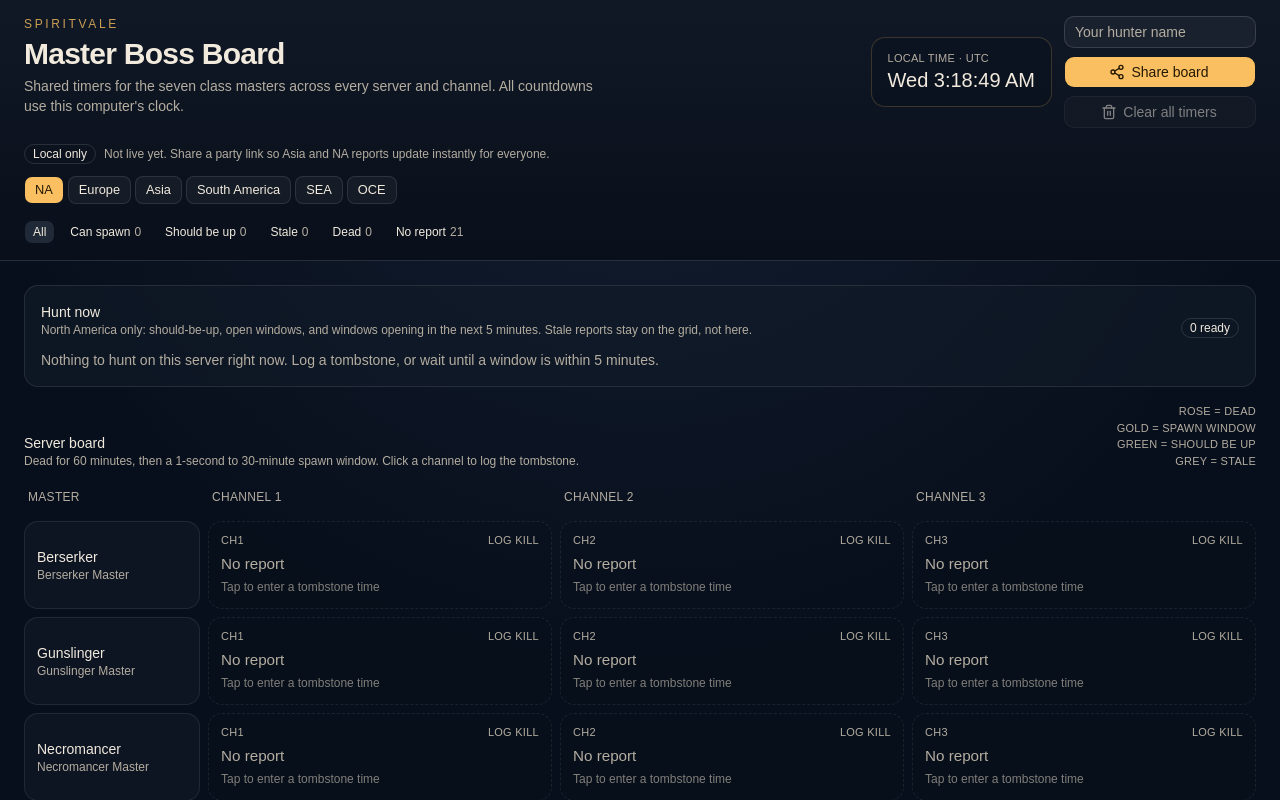
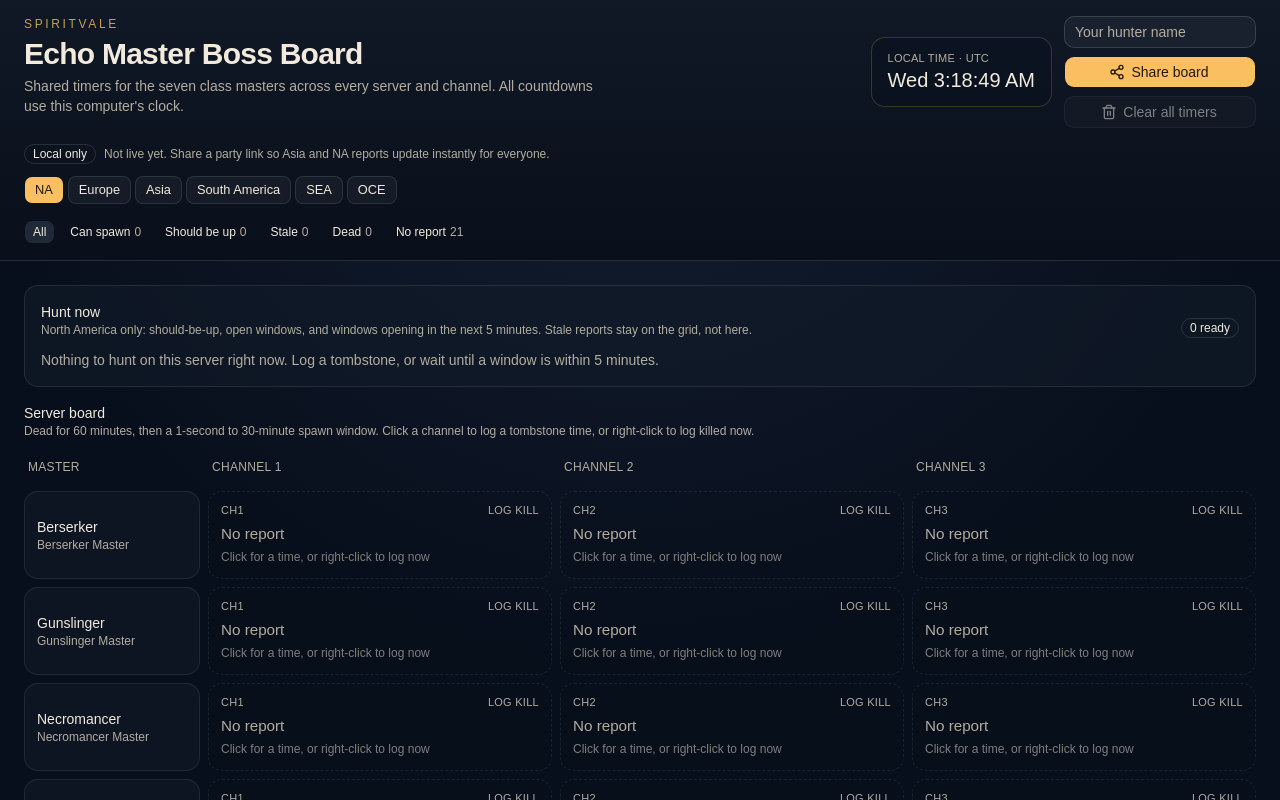
Before and after one commit to gino-vi/echo-timer, a React (Vite) app: page / in a window 1280 px wide. Shown: the top 800 px of the page. Built offline with nearby package versions, Linux system fonts and the light colour scheme.

Commit message:
Retitle the board and add right-click to log a kill now
Rename the page and header to Echo Master Boss Board, drop the color
legend, and let hunters right-click a timer cell to save the current time.

Co-authored-by: walknotthemiddleroad <walknotthemiddleroad@gmail.com>

```diff
--- a/index.html
+++ b/index.html
@@ -8,7 +8,7 @@
       name="description"
       content="Shared SpiritVale master boss timers across NA, Europe, Asia, South America, SEA, and OCE."
     />
-    <title>SpiritVale Boss Board</title>
+    <title>Echo Master Boss Board</title>
   </head>
   <body>
     <div id="root"></div>
--- a/src/App.tsx
+++ b/src/App.tsx
@@ -18,6 +18,11 @@ export default function App() {
   const [selected, setSelected] = useState<SelectedCell | null>(null)
 
   const counts = countStatuses(boardState.board, nowMs, boardState.serverId)
+
+  function logKilledNow(cell: SelectedCell) {
+    boardState.reportKill(timerKey(cell.bossId, cell.serverId, cell.channel), new Date())
+    toast.success('Logged as killed now')
+  }
 
   function handleImport(text: string) {
     const parsed = JSON.parse(text) as BoardDoc
@@ -55,23 +60,16 @@ export default function App() {
           now={nowMs}
           serverId={boardState.serverId}
           onSelect={setSelected}
+          onQuickKill={logKilledNow}
         />
 
         <section className="space-y-3">
-          <div className="flex items-end justify-between gap-3">
-            <div>
-              <h2 className="font-heading text-sm font-medium">Server board</h2>
-              <p className="text-xs text-muted-foreground">
-                Dead for 60 minutes, then a 1-second to 30-minute spawn window. Click a channel to
-                log the tombstone.
-              </p>
-            </div>
-            <div className="hidden text-right text-[11px] tracking-wide text-muted-foreground uppercase sm:block">
-              <p>Rose = dead</p>
-              <p>Gold = spawn window</p>
-              <p>Green = should be up</p>
-              <p>Grey = stale</p>
-            </div>
+          <div>
+            <h2 className="font-heading text-sm font-medium">Server board</h2>
+            <p className="text-xs text-muted-foreground">
+              Dead for 60 minutes, then a 1-second to 30-minute spawn window. Click a channel to
+              log a tombstone time, or right-click to log killed now.
+            </p>
           </div>
           <BossGrid
             board={boardState.board}
@@ -79,6 +77,7 @@ export default function App() {
             now={nowMs}
             filter={filter}
             onSelect={setSelected}
+            onQuickKill={logKilledNow}
           />
         </section>
       </main>
--- a/src/components/BossGrid.tsx
+++ b/src/components/BossGrid.tsx
@@ -12,9 +12,10 @@ type BossGridProps = {
   now: number
   filter: HuntFilter
   onSelect: (cell: SelectedCell) => void
+  onQuickKill: (cell: SelectedCell) => void
 }
 
-export function BossGrid({ board, serverId, now, filter, onSelect }: BossGridProps) {
+export function BossGrid({ board, serverId, now, filter, onSelect, onQuickKill }: BossGridProps) {
   const rows = BOSSES.map((boss) => {
     const cells = CHANNELS.map((channel) => {
       const key = timerKey(boss.id, serverId, channel)
@@ -67,6 +68,9 @@ export function BossGrid({ board, serverId, now, filter, onSelect }: BossGridPro
                   onClick={() =>
                     onSelect({ bossId: boss.id, serverId, channel: cell.channel })
                   }
+                  onQuickKill={() =>
+                    onQuickKill({ bossId: boss.id, serverId, channel: cell.channel })
+                  }
                 />
               ))}
             </div>
@@ -89,6 +93,9 @@ export function BossGrid({ board, serverId, now, filter, onSelect }: BossGridPro
                   onClick={() =>
                     onSelect({ bossId: boss.id, serverId, channel: cell.channel })
                   }
+                  onQuickKill={() =>
+                    onQuickKill({ bossId: boss.id, serverId, channel: cell.channel })
+                  }
                 />
               ))}
             </div>
--- a/src/components/Header.tsx
+++ b/src/components/Header.tsx
@@ -111,7 +111,7 @@ export function Header({
               SpiritVale
             </p>
             <h1 className="font-heading text-2xl font-semibold tracking-tight sm:text-3xl">
-              Master Boss Board
+              Echo Master Boss Board
             </h1>
             <p className="max-w-xl text-sm text-muted-foreground">
               Shared timers for the seven class masters across every server and channel.
--- a/src/components/HuntStrip.tsx
+++ b/src/components/HuntStrip.tsx
@@ -12,6 +12,7 @@ type HuntStripProps = {
   now: number
   serverId: ServerId
   onSelect: (cell: SelectedCell) => void
+  onQuickKill: (cell: SelectedCell) => void
 }
 
 const PRIORITY_LABEL: Record<HuntPriority, string> = {
@@ -20,7 +21,7 @@ const PRIORITY_LABEL: Record<HuntPriority, string> = {
   soon: 'Soon',
 }
 
-export function HuntStrip({ board, now, serverId, onSelect }: HuntStripProps) {
+export function HuntStrip({ board, now, serverId, onSelect, onQuickKill }: HuntStripProps) {
   const actionable = listHuntNow(board, now, serverId)
   const currentServer = SERVERS.find((server) => server.id === serverId)?.full ?? serverId
 
@@ -50,6 +51,7 @@ export function HuntStrip({ board, now, serverId, onSelect }: HuntStripProps) {
                 key={row.key}
                 variant="outline"
                 className="h-auto min-w-44 flex-col items-start gap-1 px-3 py-2"
+                title="Click for tombstone time. Right-click to log killed now."
                 onClick={() =>
                   onSelect({
                     bossId: row.bossId,
@@ -57,6 +59,14 @@ export function HuntStrip({ board, now, serverId, onSelect }: HuntStripProps) {
                     channel: row.channel,
                   })
                 }
+                onContextMenu={(event) => {
+                  event.preventDefault()
+                  onQuickKill({
+                    bossId: row.bossId,
+                    serverId: row.serverId,
+                    channel: row.channel,
+                  })
+                }}
               >
                 <span className="flex w-full items-center justify-between gap-2">
                   <span className="text-xs font-medium">{boss?.short}</span>
--- a/src/components/TimerCell.tsx
+++ b/src/components/TimerCell.tsx
@@ -9,6 +9,7 @@ type TimerCellProps = {
   record: TimerRecord | undefined
   now: number
   onClick: () => void
+  onQuickKill: () => void
   compact?: boolean
 }
 
@@ -23,7 +24,7 @@ const STATUS_STYLES = {
   stale: 'border-zinc-500/40 bg-zinc-800/70 text-zinc-400 hover:border-zinc-400/50',
 }
 
-export function TimerCell({ channel, record, now, onClick, compact }: TimerCellProps) {
+export function TimerCell({ channel, record, now, onClick, onQuickKill, compact }: TimerCellProps) {
   const snap = spawnSnapshot(killedAtMs(record), now)
   const headline =
     snap.status === 'unknown'
@@ -39,7 +40,12 @@ export function TimerCell({ channel, record, now, onClick, compact }: TimerCellP
   return (
     <button
       type="button"
+      title="Click for tombstone time. Right-click to log killed now."
       onClick={onClick}
+      onContextMenu={(event) => {
+        event.preventDefault()
+        onQuickKill()
+      }}
       className={cn(
         'flex w-full flex-col items-start rounded-xl border px-3 py-2.5 text-left transition-colors',
         STATUS_STYLES[snap.status],
@@ -57,7 +63,7 @@ export function TimerCell({ channel, record, now, onClick, compact }: TimerCellP
           {record?.reportedBy ? ` · ${record.reportedBy}` : ''}
         </span>
       ) : (
-        <span className="text-xs opacity-70">Tap to enter a tombstone time</span>
+        <span className="text-xs opacity-70">Click for a time, or right-click to log now</span>
       )}
     </button>
   )
```
Also changed, not shown: 1 other file (tests, documents, lock files or other folders).
